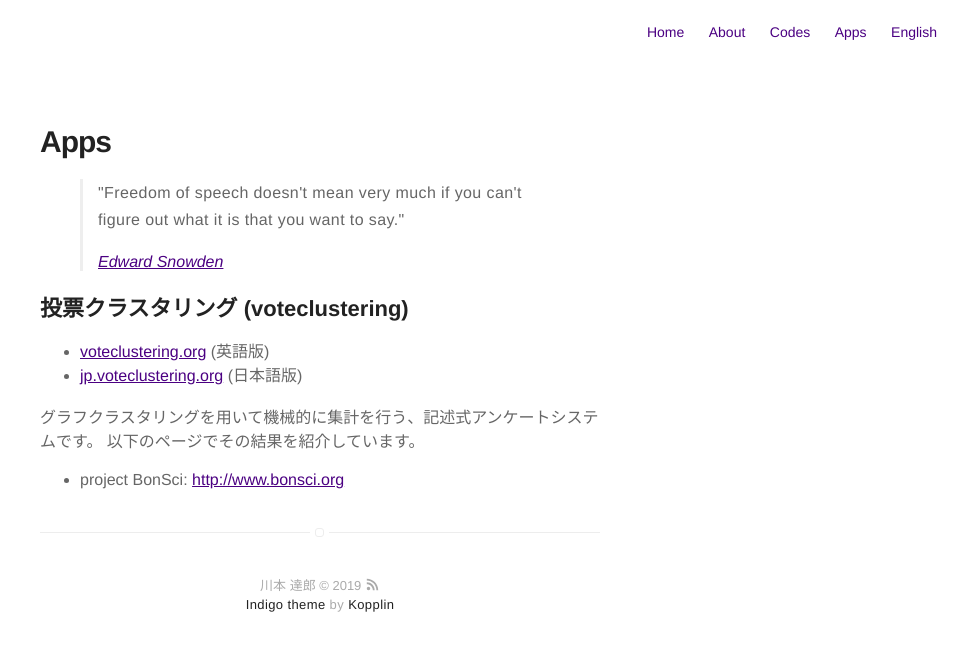
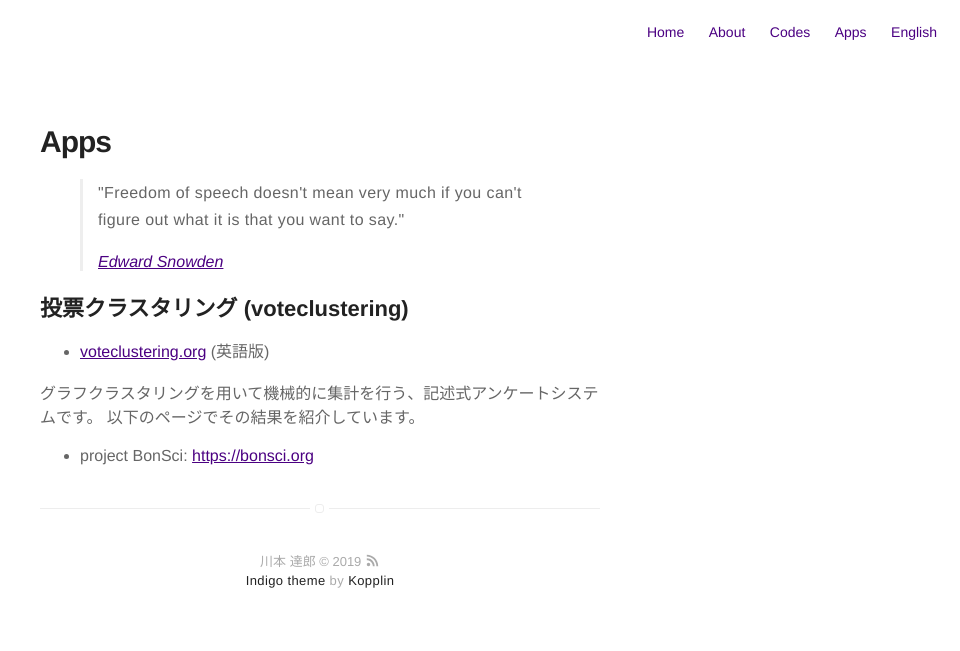
Before and after one commit to tatsuro-kawamoto-jp/tatsuro-kawamoto-jp.github.io, a Jekyll site: the page built from apps.html, in a window 1280 px wide. Shown: the top 651 px of the page, without its empty margins (320-1280 px from the left). Built offline with Jekyll 4.4.1, drawn with Linux system fonts in a browser that asks for light colours; some of the changed lines change nothing that is shown.

Commit message:
Update apps.html

```diff
--- a/apps.html
+++ b/apps.html
@@ -15,17 +15,19 @@
 <h2>投票クラスタリング (voteclustering)</h2>
 <ul>
 	<li>
-		<a href="http://voteclustering.org/">voteclustering.org</a> (英語版)
+		<a href="https://voteclustering.org/">voteclustering.org</a> (英語版)
 	</li>
+	<!--
 	<li>
-		<a href="http://jp.voteclustering.org/">jp.voteclustering.org</a> (日本語版)
+		<a href="https://jp.voteclustering.org/">jp.voteclustering.org</a> (日本語版)
 	</li>
+	-->
 </ul>
 グラフクラスタリングを用いて機械的に集計を行う、記述式アンケートシステムです。
 以下のページでその結果を紹介しています。
 <ul>
 	<li>
-		project BonSci: <a href="http://www.bonsci.org/">http://www.bonsci.org</a>
+		project BonSci: <a href="https://bonsci.org/">https://bonsci.org</a>
 	</li>
 </ul>
 
```
